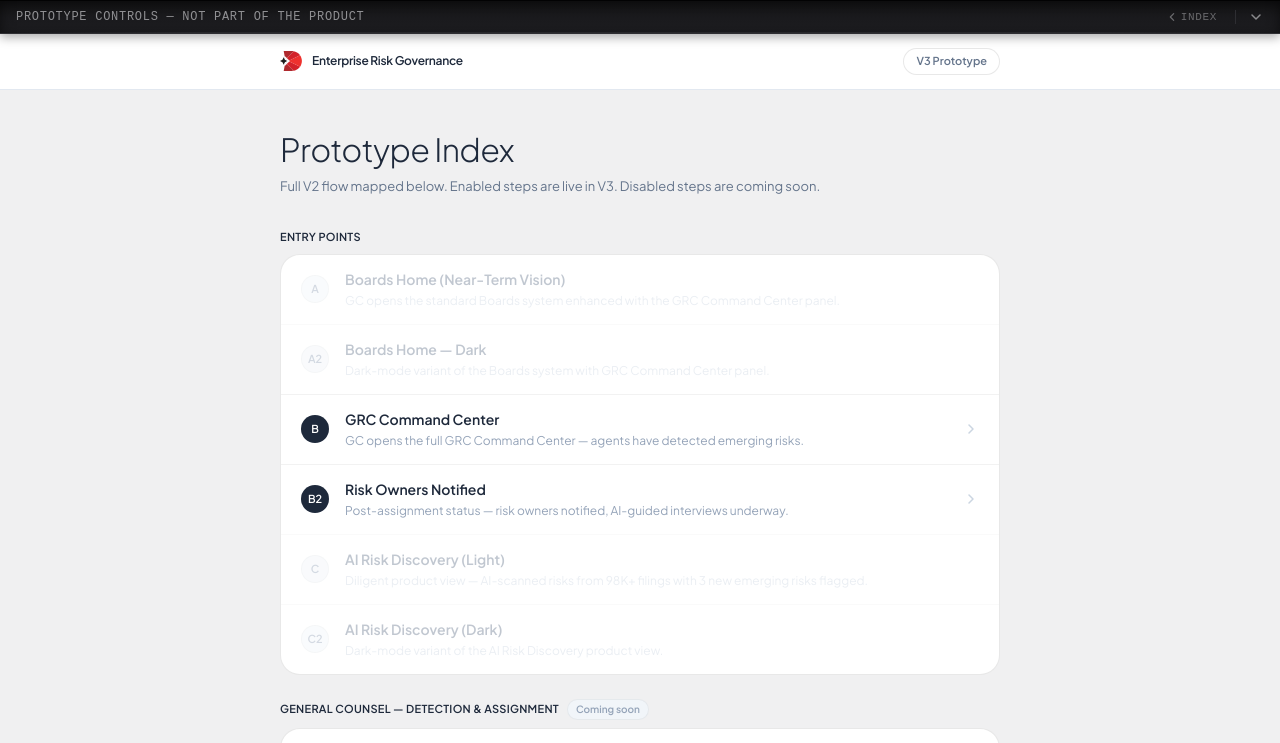
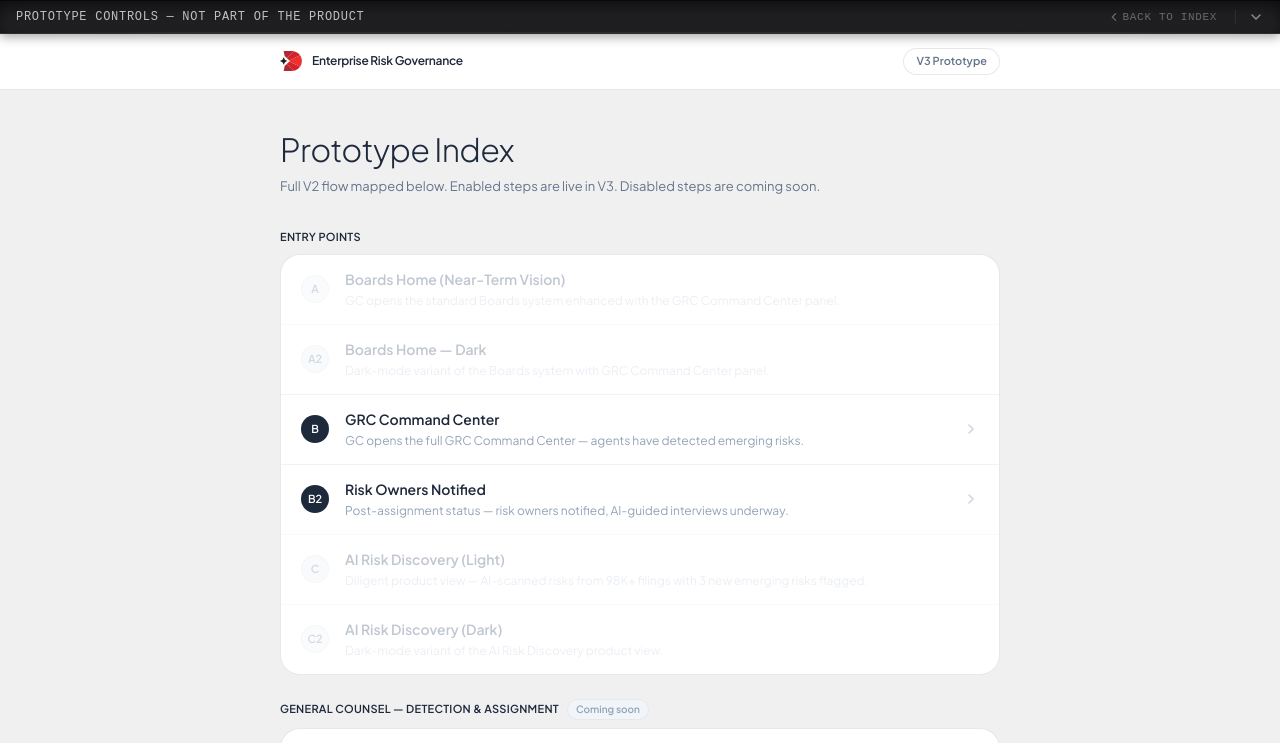
Before and after one commit to vibesharing-prototypes/daniel-erg-v3, a Next.js app: page / in a window 1280 px wide. Shown: the top 743 px of the page. Built offline with nearby package versions, Linux system fonts and the light colour scheme.

Commit message:
Update ProtoPanel link text to 'Back to Index'

```diff
--- a/app/components/ProtoPanel.tsx
+++ b/app/components/ProtoPanel.tsx
@@ -93,7 +93,7 @@ export function ProtoPanel({
             <svg width="10" height="10" viewBox="0 0 12 12" fill="none" aria-hidden="true">
               <path d="M8 2L4 6l4 4" stroke="currentColor" strokeWidth="1.5" strokeLinecap="round" strokeLinejoin="round"/>
             </svg>
-            INDEX
+            BACK TO INDEX
           </a>
           <span className="pp-mini-divider" />
           <span className="pp-chevron" aria-label="Toggle prototype controls">
```
